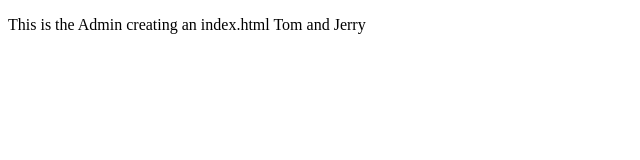
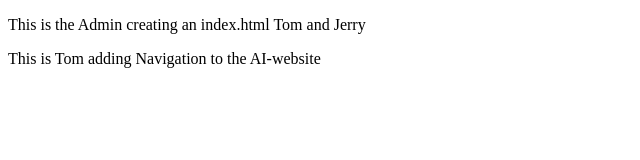
Before and after one commit to abiolamukaram/ai-startup-website, a plain HTML site: page index.html in a window 1280 px wide. Shown: the whole page, without its empty margins (0-640 px from the left). Drawn offline with Linux system fonts and the light colour scheme.

```diff
--- a/index.html
+++ b/index.html
@@ -7,5 +7,6 @@
   </head>
   <body>
 	 <p>This is the Admin creating an index.html Tom and Jerry</p>
+	 <p>This is Tom adding Navigation to the AI-website</p>
   </body>
 </html>
```
